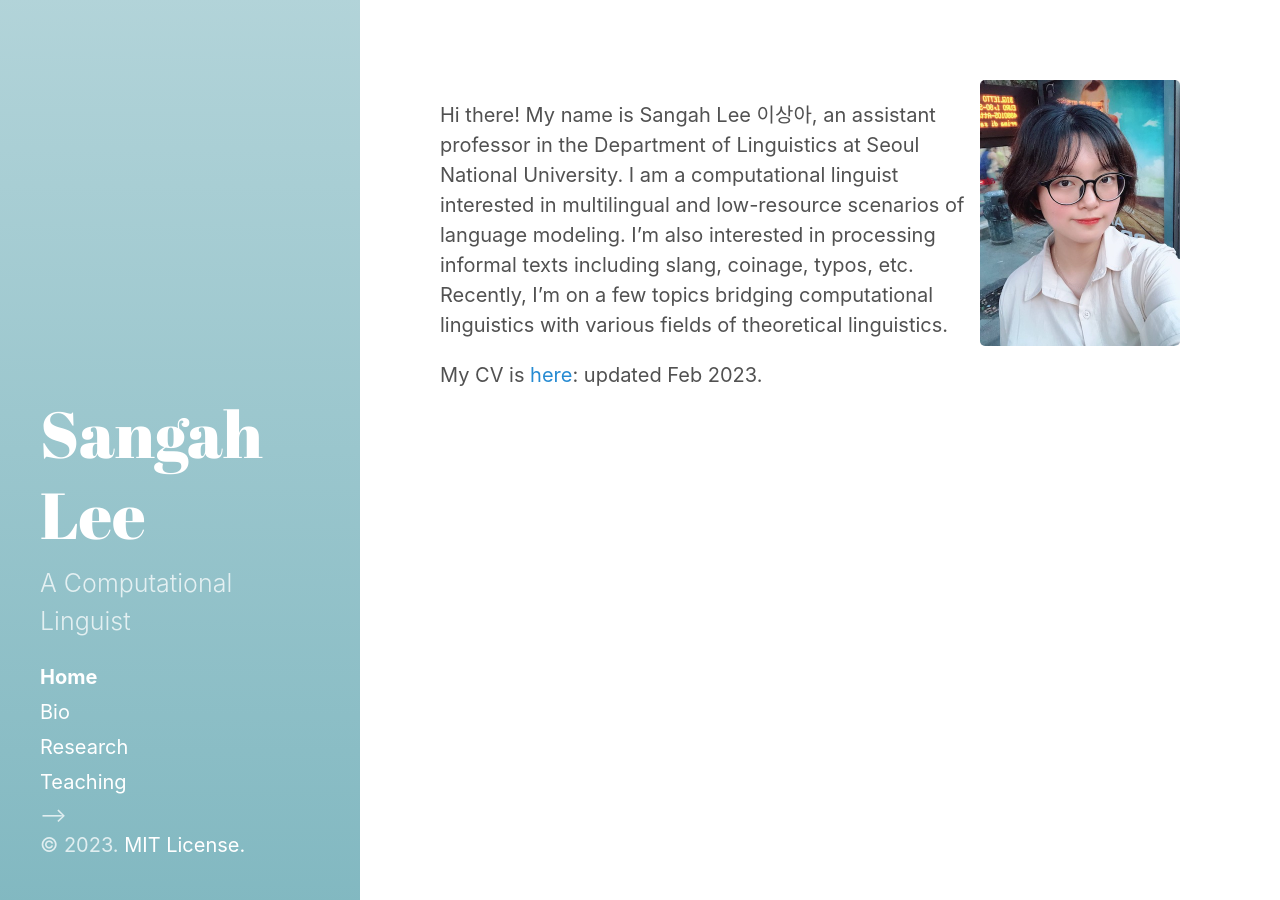
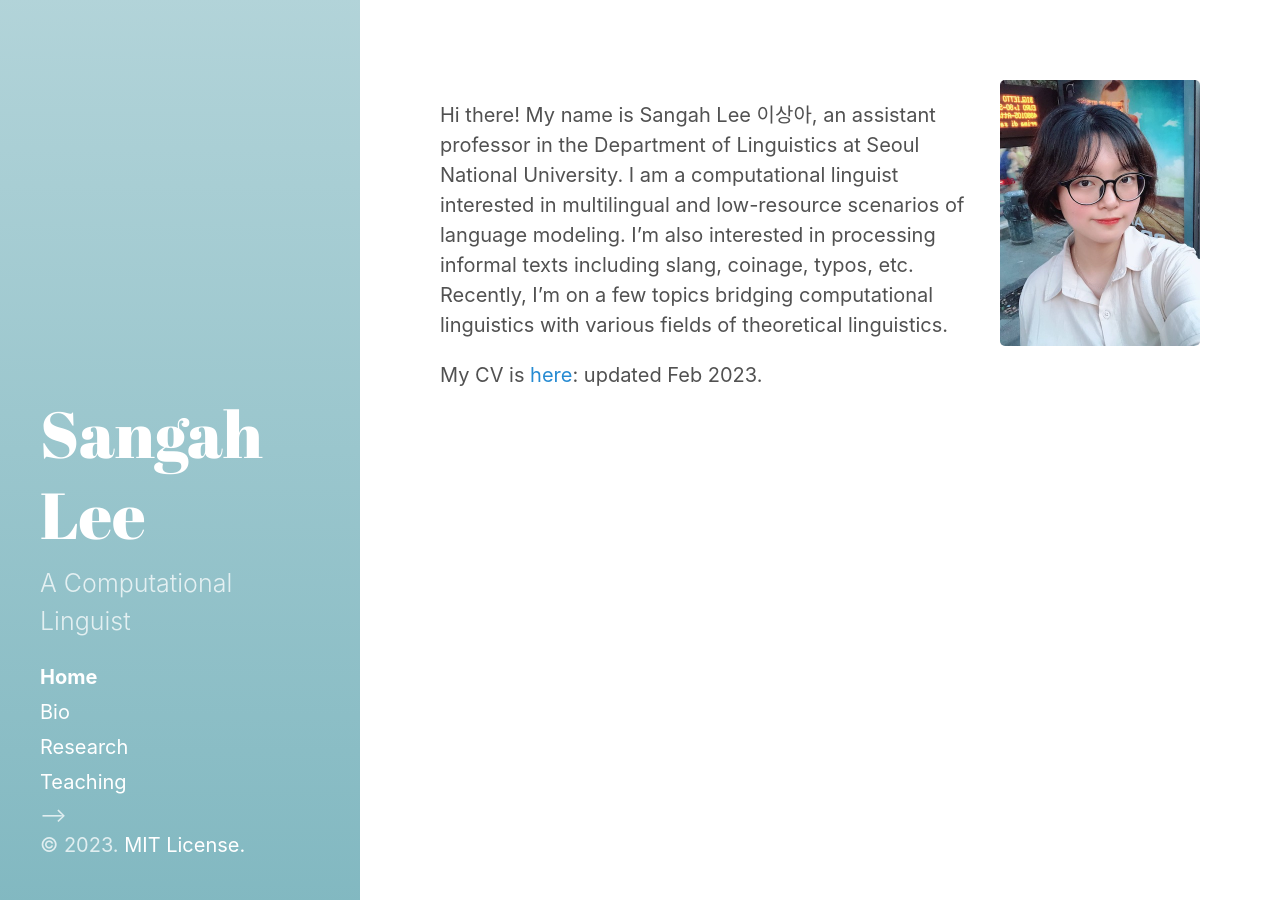
Before and after one commit to sanajlee/sanajlee.github.io, a Jekyll site: the page built from index.md, in a window 1280 px wide. Built offline with Jekyll 4.4.1, drawn with Linux system fonts in a browser that asks for light colours; the list of posts is cut into pages by our own code.

Commit message:
2023.03.01.

```diff
--- a/index.md
+++ b/index.md
@@ -5,7 +5,7 @@ sidebar_link: false
 ---
 <!--
 <img align="right" src="https://raw.githubusercontent.com/sanajlee/sanajlee.github.io/main/frz_small.jpg" width="200" height="266"> -->
-<img style="float: right;  margin-right: 20px; margin-bottom: 10px; width:200px; height:266px;" src="https://raw.githubusercontent.com/sanajlee/sanajlee.github.io/main/frz_small.jpg">
+<img style="float: right;  margin-left: 20px; margin-bottom: 10px; width:200px; height:266px;" src="https://raw.githubusercontent.com/sanajlee/sanajlee.github.io/main/frz_small.jpg">
 
 <!-- <br> -->
 
```
